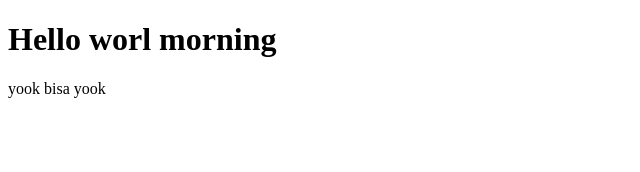
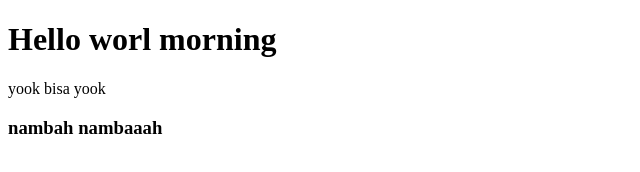
Before and after one commit to Dieva06/belajar-git2, a plain HTML site: page index.html in a window 1280 px wide. Shown: the whole page, without its empty margins (0-640 px from the left). Drawn offline with Linux system fonts and the light colour scheme.

Commit message:
nambah percobaan

```diff
--- a/index.html
+++ b/index.html
@@ -8,5 +8,6 @@
 <body>
     <h1>Hello worl morning</h1>
     <p>yook bisa yook</p>
+    <h3>nambah nambaaah</h3>
 </body>
 </html>
```
